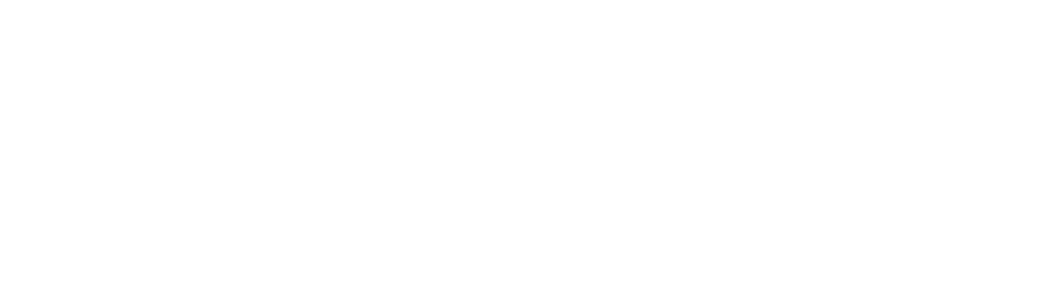
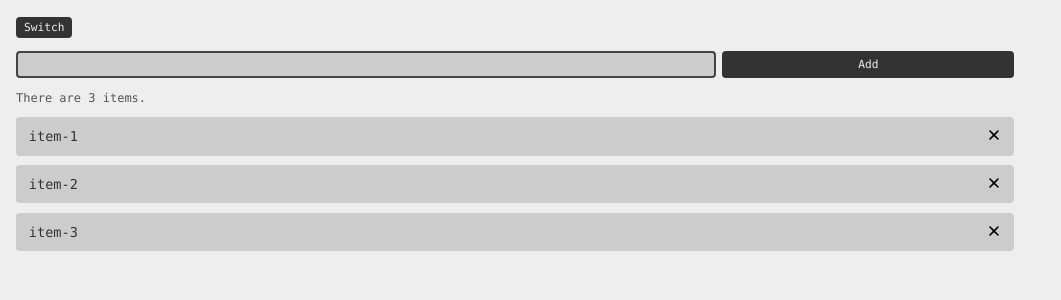
Before and after one commit to manangouhari/react-context-example, a React (Create React App) app: page / in a window 1280 px wide. Shown: the top 300 px of the page, without its empty margins (0-1061 px from the left). Built offline with nearby package versions, Linux system fonts and the light colour scheme.

Commit message:
ItemList Context working, ThemeContext next.

```diff
--- a/public/index.html
+++ b/public/index.html
@@ -1,16 +1,18 @@
 <!DOCTYPE html>
 <html lang="en">
-
   <head>
-	<meta charset="utf-8">
-	<meta name="viewport" content="width=device-width, initial-scale=1, shrink-to-fit=no">
-	<meta name="theme-color" content="#000000">
+    <meta charset="utf-8" />
+    <meta
+      name="viewport"
+      content="width=device-width, initial-scale=1, shrink-to-fit=no"
+    />
+    <meta name="theme-color" content="#000000" />
     <!--
       manifest.json provides metadata used when your web app is added to the
       homescreen on Android. See https://developers.google.com/web/fundamentals/engage-and-retain/web-app-manifest/
     -->
-	<link rel="manifest" href="%PUBLIC_URL%/manifest.json">
-	<link rel="shortcut icon" href="%PUBLIC_URL%/favicon.ico">
+    <link rel="manifest" href="%PUBLIC_URL%/manifest.json" />
+    <link rel="shortcut icon" href="%PUBLIC_URL%/favicon.ico" />
     <!--
       Notice the use of %PUBLIC_URL% in the tags above.
       It will be replaced with the URL of the `public` folder during the build.
@@ -39,5 +41,4 @@
       To create a production bundle, use `npm run build` or `yarn build`.
     -->
   </body>
-
 </html>
--- a/src/App.js
+++ b/src/App.js
@@ -1,6 +1,20 @@
 import React from "react";
+import ThemeToggle from "./components/ThemeToggle";
+import AddItem from "./components/AddItem";
+import ItemList from "./components/ItemList";
+import Stats from "./components/Stats";
+import { ItemProvider } from "./context/ItemContext";
 import "./styles.css";
 
 export default function App() {
-  return <div className="App" />;
+  return (
+    <div className="App">
+      <ItemProvider>
+        <ThemeToggle />
+        <AddItem />
+        <Stats />
+        <ItemList />
+      </ItemProvider>
+    </div>
+  );
 }
--- /dev/null
+++ b/src/components/AddItem.js
@@ -0,0 +1,29 @@
+import React, { useContext, useState } from "react";
+import { ItemContext } from "../context/ItemContext";
+const AddItem = () => {
+  const [items, setItems] = useContext(ItemContext);
+
+  const [itemText, setItemText] = useState("");
+  const handleSubmit = e => {
+    e.preventDefault();
+    setItems(prevItems => {
+      setItems([...prevItems, itemText]);
+      setItemText("");
+    });
+  };
+  return (
+    <form onSubmit={handleSubmit} className="add-item">
+      <input
+        type="text"
+        value={itemText}
+        onChange={e => {
+          setItemText(e.target.value);
+        }}
+        className="add-item--input"
+      />
+      <button className="add-item--btn">Add</button>
+    </form>
+  );
+};
+
+export default AddItem;
--- /dev/null
+++ b/src/components/Item.js
@@ -0,0 +1,19 @@
+import React from "react";
+import Cross from "../icons/Cross";
+const Item = ({ item, removeItem }) => {
+  return (
+    <div className="item">
+      <div className="item--text">{item}</div>
+      <button
+        className="item--remove"
+        onClick={() => {
+          removeItem(item);
+        }}
+      >
+        <Cross />
+      </button>
+    </div>
+  );
+};
+
+export default Item;
--- /dev/null
+++ b/src/components/ItemList.js
@@ -0,0 +1,20 @@
+import React, { useContext } from "react";
+import Item from "./Item";
+import { ItemContext } from "../context/ItemContext";
+
+const ItemList = () => {
+  const [items, setItems] = useContext(ItemContext);
+
+  const removeItem = item => {
+    setItems(items.filter(it => it !== item));
+  };
+  return (
+    <div className="item-list">
+      {items.map(item => (
+        <Item item={item} removeItem={removeItem} />
+      ))}
+    </div>
+  );
+};
+
+export default ItemList;
--- /dev/null
+++ b/src/components/Stats.js
@@ -0,0 +1,9 @@
+import React, { useContext } from "react";
+import { ItemContext } from "../context/ItemContext";
+
+const Stats = () => {
+  const [items] = useContext(ItemContext);
+  return <div className="total">There are {items.length} items.</div>;
+};
+
+export default Stats;
--- /dev/null
+++ b/src/components/ThemeToggle.js
@@ -0,0 +1,10 @@
+import React from "react";
+import Sun from "../icons/Sun";
+const ThemeToggle = () => (
+  <button className="theme-btn">
+    Switch
+    {/* <Sun /> */}
+  </button>
+);
+
+export default ThemeToggle;
--- /dev/null
+++ b/src/context/ItemContext.js
@@ -0,0 +1,12 @@
+import React, { useState, createContext } from "react";
+
+export const ItemContext = createContext();
+
+export const ItemProvider = ({ children }) => {
+  const [items, setItems] = useState(["item-1", "item-2", "item-3"]);
+  return (
+    <ItemContext.Provider value={[items, setItems]}>
+      {children}
+    </ItemContext.Provider>
+  );
+};
--- /dev/null
+++ b/src/icons/Cross.js
@@ -0,0 +1,13 @@
+import React from "react";
+
+const Cross = () => (
+  <svg className="icon" fill="currentColor" viewBox="0 0 20 20">
+    <path
+      fill-rule="evenodd"
+      d="M4.293 4.293a1 1 0 011.414 0L10 8.586l4.293-4.293a1 1 0 111.414 1.414L11.414 10l4.293 4.293a1 1 0 01-1.414 1.414L10 11.414l-4.293 4.293a1 1 0 01-1.414-1.414L8.586 10 4.293 5.707a1 1 0 010-1.414z"
+      clip-rule="evenodd"
+    />
+  </svg>
+);
+
+export default Cross;
--- /dev/null
+++ b/src/icons/Sun.js
@@ -0,0 +1,13 @@
+import React from "react";
+
+const Sun = () => (
+  <svg className="icon" fill="currentColor" viewBox="0 0 20 20">
+    <path
+      fill-rule="evenodd"
+      d="M10 2a1 1 0 011 1v1a1 1 0 11-2 0V3a1 1 0 011-1zm4 8a4 4 0 11-8 0 4 4 0 018 0zm-.464 4.95l.707.707a1 1 0 001.414-1.414l-.707-.707a1 1 0 00-1.414 1.414zm2.12-10.607a1 1 0 010 1.414l-.706.707a1 1 0 11-1.414-1.414l.707-.707a1 1 0 011.414 0zM17 11a1 1 0 100-2h-1a1 1 0 100 2h1zm-7 4a1 1 0 011 1v1a1 1 0 11-2 0v-1a1 1 0 011-1zM5.05 6.464A1 1 0 106.465 5.05l-.708-.707a1 1 0 00-1.414 1.414l.707.707zm1.414 8.486l-.707.707a1 1 0 01-1.414-1.414l.707-.707a1 1 0 011.414 1.414zM4 11a1 1 0 100-2H3a1 1 0 000 2h1z"
+      clip-rule="evenodd"
+    />
+  </svg>
+);
+
+export default Sun;
--- a/src/styles.css
+++ b/src/styles.css
@@ -1,3 +1,84 @@
+* {
+  padding: 0;
+  margin: 0;
+  box-sizing: border-box;
+  font-family: "Menlo", sans-serif;
+}
+
+button {
+  font-size: 0.7rem;
+  cursor: pointer;
+}
 .App {
-  font-family: sans-serif;
+  padding: 1em;
+  height: 100vh;
+  font-size: 16px;
+  background: #eee;
 }
+
+.theme-btn {
+  color: #eee;
+  background: #333;
+  padding: 0.25rem 0.5rem;
+  border-radius: 4px;
+  border: none;
+}
+
+.add-item {
+  margin-top: 0.8rem;
+  display: flex;
+  width: 80%;
+}
+
+.add-item--input {
+  border-radius: 4px;
+  border: 2px solid #444;
+  background: #ccc;
+  color: #444;
+  padding: 0.25rem 0.5rem;
+  margin-right: 0.4rem;
+  font-size: 0.8rem;
+  flex-grow: 2;
+}
+
+.add-item--btn {
+  border: none;
+  color: #eee;
+  background: #333;
+  padding: 0.25rem 0.5rem;
+  border-radius: 4px;
+  flex-grow: 1;
+}
+
+.total {
+  margin-top: 0.8rem;
+  font-size: 0.75rem;
+  color: #555;
+}
+
+.item-list {
+  margin-top: 0.8rem;
+}
+
+.item {
+  margin-top: 0.6rem;
+  border-radius: 4px;
+  display: flex;
+  justify-content: space-between;
+  align-items: center;
+  background: #ccc;
+  color: #333;
+  padding: 0.6rem 0.8rem;
+  font-size: 0.85rem;
+  width: 80%;
+}
+
+.item--remove {
+  background: none;
+  border: none;
+}
+
+.icon {
+  height: 16px;
+  width: 16px;
+}
```
Also changed, not shown: src/context/ThemeContext.js (added, +13 -0 lines). Lines whose indentation alone changed are shown as unchanged.
